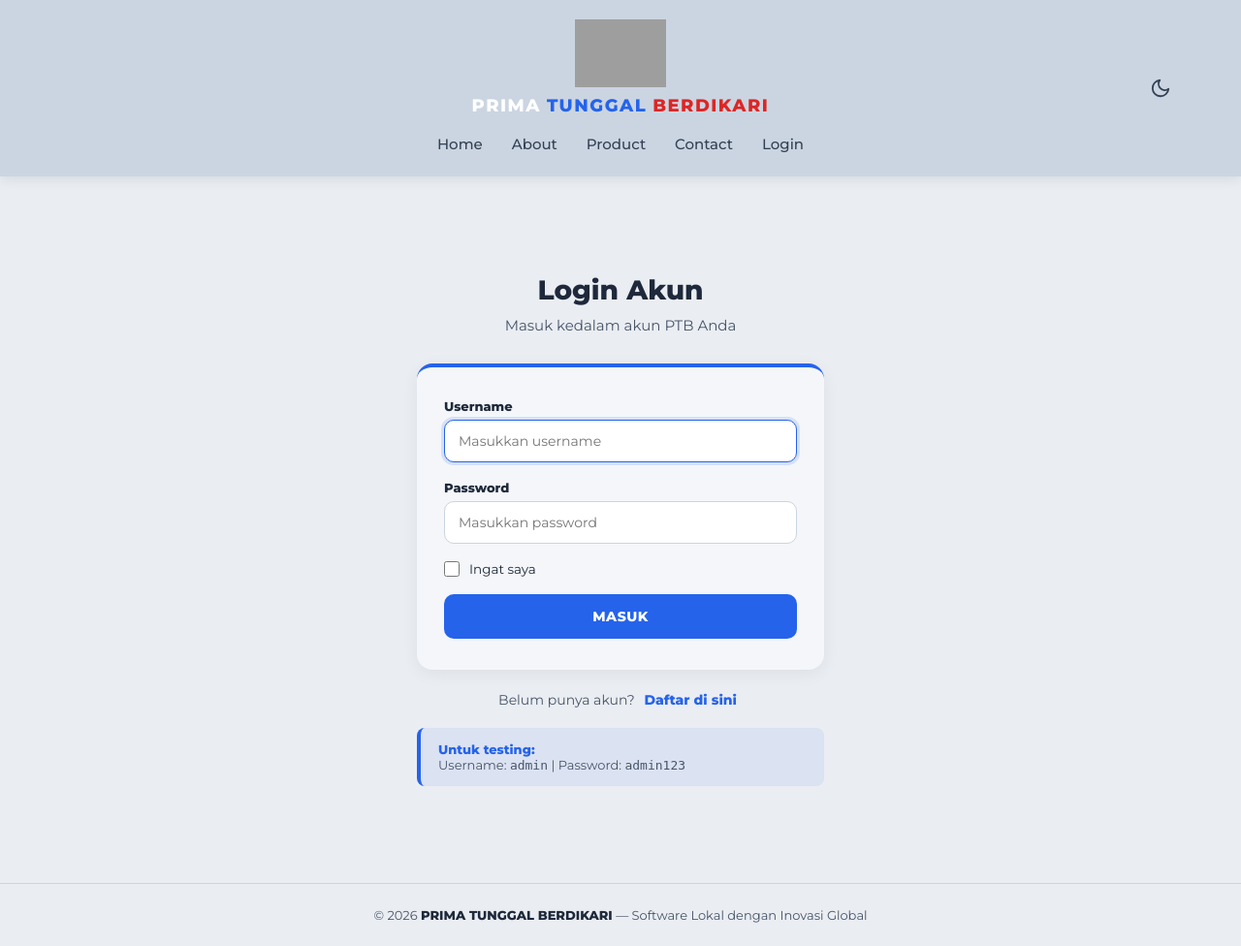
After one commit to primatunggalberdikari/Tunggal-Bot-Business-Platform, a Flask app: page /login in a window 1280 px wide. The commit adds this page. Shown: the whole page at 97% size. Run offline with Flask 3, Linux system fonts and the light colour scheme; grey boxes are pictures that could not be loaded.

Commit message:
v2.0: Login and session management working

```diff
--- a/web/__init__.py
+++ b/web/__init__.py
@@ -23,8 +23,10 @@ def create_app() -> Flask:
     app.config['SECRET_KEY'] = settings.FLASK_SECRET_KEY or 'dev-secret-key-change-in-production'
     app.config['DEBUG'] = settings.DEBUG
 
-    # Register blueprint
+     # Register blueprint
     from web.routes.main import main_bp
+    from web.routes.auth import auth_bp
     app.register_blueprint(main_bp)
+    app.register_blueprint(auth_bp)
 
     return app
--- /dev/null
+++ b/web/routes/auth.py
@@ -0,0 +1,80 @@
+"""
+Routes untuk autentikasi: login, logout.
+Sementara menggunakan kredensial hardcode (belum database).
+"""
+
+from flask import (
+    Blueprint,
+    render_template,
+    request,
+    redirect,
+    url_for,
+    flash,
+    session,
+)
+
+auth_bp = Blueprint('auth', __name__)
+
+
+# ============================================================
+# Kredensial dummy — nanti diganti dengan database
+# ============================================================
+DUMMY_USERNAME = 'admin'
+DUMMY_PASSWORD = 'admin123'
+
+
+@auth_bp.route('/login', methods=['GET', 'POST'])
+def login():
+    """Halaman login admin."""
+    # Jika sudah login, redirect ke dashboard
+    if session.get('user'):
+        return redirect(url_for('auth.dashboard'))
+
+    if request.method == 'POST':
+        username = request.form.get('username', '').strip()
+        password = request.form.get('password', '')
+        remember = request.form.get('remember')
+
+        # Validasi input
+        if not username or not password:
+            flash('Username dan password wajib diisi!', 'error')
+            return redirect(url_for('auth.login'))
+
+        # Cek kredensial dummy
+        if username == DUMMY_USERNAME and password == DUMMY_PASSWORD:
+            # Login sukses
+            session['user'] = username
+            session['is_admin'] = True
+
+            if remember:
+                session.permanent = True
+
+            flash(f'Selamat datang, {username}!', 'success')
+            return redirect(url_for('auth.dashboard'))
+        else:
+            # Login gagal
+            flash('Username atau password salah!', 'error')
+            return redirect(url_for('auth.login'))
+
+    # GET request — tampilkan form login
+    return render_template('login.html')
+
+
+@auth_bp.route('/logout')
+def logout():
+    """Logout dan hapus session."""
+    username = session.get('user', 'User')
+    session.clear()
+    flash(f'Anda telah logout, {username}.', 'info')
+    return redirect(url_for('main.landing'))
+
+
+@auth_bp.route('/dashboard')
+def dashboard():
+    """Halaman dashboard admin (sederhana)."""
+    # Cek login
+    if not session.get('user'):
+        flash('Silakan login terlebih dahulu.', 'error')
+        return redirect(url_for('auth.login'))
+
+    return render_template('dashboard.html', username=session.get('user'))
--- a/web/templates/base.html
+++ b/web/templates/base.html
@@ -36,10 +36,17 @@
       </a>
 
       <nav class="nav-menu">
-        <a href="#" class="nav-link active" data-page="home">Home</a>
+        <a href="#" class="nav-link" data-page="home">Home</a>
         <a href="#" class="nav-link" data-page="about">About</a>
         <a href="#" class="nav-link" data-page="product">Product</a>
         <a href="#" class="nav-link" data-page="contact">Contact</a>
+
+        {% if session.get('user') %}
+          <a href="{{ url_for('auth.dashboard') }}" class="nav-link">Dashboard</a>
+          <a href="{{ url_for('auth.logout') }}" class="nav-link">Logout</a>
+        {% else %}
+          <a href="{{ url_for('auth.login') }}" class="nav-link">Login</a>
+        {% endif %}
       </nav>
 
     </div>
--- /dev/null
+++ b/web/templates/login.html
@@ -0,0 +1,193 @@
+{% extends "base.html" %}
+
+{% block title %}Login - Prima Tunggal Berdikari{% endblock %}
+
+{% block extra_css %}
+<style>
+  .login-wrapper {
+    max-width: 420px;
+    margin: 40px auto;
+  }
+
+  .login-header {
+    text-align: center;
+    margin-bottom: 30px;
+  }
+
+  .login-header h1 {
+    font-size: 28px;
+    font-weight: 800;
+    margin-bottom: 10px;
+    color: var(--color-text);
+  }
+
+  .login-header p {
+    font-size: 15px;
+    color: var(--color-text-muted);
+  }
+
+  .login-form {
+    display: flex;
+    flex-direction: column;
+    gap: 18px;
+    background-color: var(--bg-card);
+    padding: 32px 28px;
+    border-radius: 16px;
+    box-shadow: 0 4px 18px var(--card-shadow);
+    border-top: 4px solid var(--color-nav-active);
+  }
+
+  .form-group {
+    display: flex;
+    flex-direction: column;
+    gap: 6px;
+  }
+
+  .form-group label {
+    font-size: 13px;
+    font-weight: 800;
+    color: var(--color-text);
+  }
+
+  .form-group input {
+    width: 100%;
+    padding: 12px 14px;
+    font-size: 14px;
+    font-family: inherit;
+    color: var(--color-text);
+    background-color: var(--bg-input);
+    border: 1.5px solid var(--color-border);
+    border-radius: 10px;
+    outline: none;
+    transition: border-color 0.2s, box-shadow 0.2s;
+  }
+
+  .form-group input:focus {
+    border-color: var(--color-nav-active);
+    box-shadow: 0 0 0 3px rgba(37, 99, 235, 0.15);
+  }
+
+  .checkbox-group {
+    display: flex;
+    align-items: center;
+    gap: 10px;
+    font-size: 13.5px;
+    color: var(--color-text);
+    cursor: pointer;
+  }
+
+  .checkbox-group input[type="checkbox"] {
+    width: 16px;
+    height: 16px;
+    accent-color: var(--color-nav-active);
+  }
+
+  .btn-login {
+    width: 100%;
+    padding: 14px 18px;
+    font-size: 14px;
+    font-weight: 800;
+    font-family: inherit;
+    letter-spacing: 0.5px;
+    background-color: var(--color-nav-active);
+    color: #ffffff;
+    border: none;
+    border-radius: 10px;
+    cursor: pointer;
+    transition: transform 0.15s, opacity 0.2s;
+  }
+
+  .btn-login:hover {
+    transform: translateY(-2px);
+    opacity: 0.92;
+  }
+
+  .helper-links {
+    text-align: center;
+    margin-top: 22px;
+    font-size: 14px;
+    color: var(--color-text-muted);
+  }
+
+  .helper-links a {
+    color: var(--color-nav-active);
+    text-decoration: none;
+    font-weight: 800;
+    margin: 0 6px;
+  }
+
+  .helper-links a:hover {
+    text-decoration: underline;
+  }
+
+  .test-credentials {
+    margin-top: 20px;
+    padding: 14px 18px;
+    background-color: rgba(37, 99, 235, 0.08);
+    border-left: 4px solid var(--color-nav-active);
+    border-radius: 8px;
+    font-size: 13px;
+    color: var(--color-text-muted);
+  }
+
+  .test-credentials strong {
+    color: var(--color-nav-active);
+  }
+</style>
+{% endblock %}
+
+{% block content %}
+
+<div class="login-wrapper">
+
+  <div class="login-header">
+    <h1>Login Akun</h1>
+    <p>Masuk kedalam akun PTB Anda</p>
+  </div>
+
+  <form class="login-form" action="{{ url_for('auth.login') }}" method="post">
+
+    <div class="form-group">
+      <label for="username">Username</label>
+      <input
+        type="text"
+        id="username"
+        name="username"
+        placeholder="Masukkan username"
+        required
+        autofocus
+      >
+    </div>
+
+    <div class="form-group">
+      <label for="password">Password</label>
+      <input
+        type="password"
+        id="password"
+        name="password"
+        placeholder="Masukkan password"
+        required
+      >
+    </div>
+
+    <label class="checkbox-group">
+      <input type="checkbox" name="remember">
+      <span>Ingat saya</span>
+    </label>
+
+    <button type="submit" class="btn-login">MASUK</button>
+
+  </form>
+
+  <div class="helper-links">
+    Belum punya akun? <a href="{{ url_for('main.landing') }}">Daftar di sini</a>
+  </div>
+
+  <div class="test-credentials">
+    <strong>Untuk testing:</strong><br>
+    Username: <code>admin</code> | Password: <code>admin123</code>
+  </div>
+
+</div>
+
+{% endblock %}
```
Also changed, not shown: web/templates/dashboard.html (added, +35 -0 lines), 1 other file.
